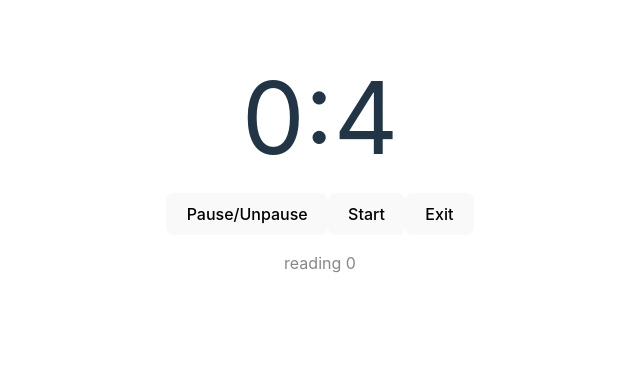
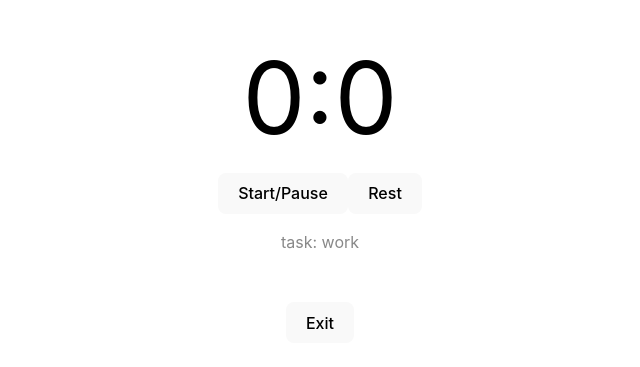
Before and after one commit to dmitriiTr/flowmodoro, a React (Vite) app: page / in a window 1280 px wide. Shown: the part 233-600 px from the top of the page, without its empty margins (320-960 px from the left). Built offline with nearby package versions, Linux system fonts and the light colour scheme.

Commit message:
Working core

```diff
--- a/src/App.tsx
+++ b/src/App.tsx
@@ -1,5 +1,6 @@
 import './App.css';
 
+import Stopwatch from './Stopwatch';
 import Timer from './Timer';
 import { useState } from 'react';
 
@@ -15,38 +16,57 @@ const App = () => {
   const [tasks, setTasks] = useState(activities
     .map(activity => ({ activity, time: 0 })) as Task[]);
 
-  const [activity, setActivity] = useState<Activity>('reading');
+  const [activity, setActivity] = useState<Activity>('work');
   const [showTimer, setShowTimer] = useState(true);
+  const [mode, setMode] = useState<'focus' | 'rest'>('focus');
+  const [lastFocus, setLastFocus] = useState(0);
 
   const handleStart = () => {
     setShowTimer(true);
   };
 
-  const handleExit = (seconds: number) => {
-    setTasks(tasks =>
-      tasks.map(t => {
+  const handleReturn = () => {
+    setShowTimer(false);
+    setMode('focus');
+  };
+
+  const handleExitTimer = () => {
+    setMode('focus');
+  };
+
+  const handleExitStopwatch = (seconds: number) => {
+    setTasks(tasks => tasks.map(t => {
       if (t.activity === activity) {
-          return { ...t, time: seconds }
+        return { ...t, time: t.time + seconds };
       } else {
         return t;
       }
     }));
-    setShowTimer(false);
+    setLastFocus(seconds);
+    setMode('rest');
   };
 
-  const handleActivitySelect = (e: React.FormEvent<HTMLSelectElement>) => {
+  const handleActivitySelect = (e: React.FormEvent<HTMLSelectElement>) =>
     setActivity(e.currentTarget.value as Activity);
-  };
 
   const selectedTask = tasks.find(a => a.activity === activity);
 
   return (
     <>
       {showTimer && selectedTask
+        ? <>
+          {mode === 'rest'
             ? <Timer
+              lastFocus={lastFocus}
               selectedTask={selectedTask}
-          handleExit={handleExit}
+              handleExit={handleExitTimer}
             />
+            : <Stopwatch
+              selectedTask={selectedTask}
+              handleExit={handleExitStopwatch}
+            />}
+          <button onClick={() => handleReturn()}>Exit</button>
+        </>
         : <>
           <table>
             <tbody>
@@ -59,8 +79,8 @@ const App = () => {
           <button onClick={() => handleStart()}>Start</button>
           <br />
           <select onChange={handleActivitySelect}>
-            {activities.map(activity =>
-              <option key={activity} value={activity}>{activity}</option>)}
+            {activities.map(a =>
+              <option selected={a === activity} key={a} value={a}>{a}</option>)}
           </select>
         </>}
     </>
--- /dev/null
+++ b/src/Stopwatch.tsx
@@ -0,0 +1,64 @@
+import { Task } from './App';
+import { useState } from 'react';
+import { useStopwatch } from 'react-timer-hook';
+
+interface StopwatchProps {
+  selectedTask: Task,
+  handleExit: (seconds: number) => void,
+}
+
+// eslint-disable-next-line @typescript-eslint/naming-convention
+const Stopwatch = (props: StopwatchProps) => {
+  const { selectedTask, handleExit } = props;
+
+  const [paused, setPaused] = useState(true);
+  const timeFocus = new Date();
+  const focusSeconds = 3; //1500
+  timeFocus.setSeconds(timeFocus.getSeconds() + focusSeconds);
+
+  const {
+    totalSeconds,
+    seconds,
+    minutes,
+    start,
+    pause
+  } = useStopwatch({
+    autoStart: false,
+  });
+
+  const handlePauseClick = () => {
+    if (!paused) {
+      pause();
+    }
+    else {
+      start();
+    }
+    setPaused(!paused);
+  };
+
+  const handleExitClick = () => {
+    handleExit(totalSeconds);
+  };
+
+  return (
+    <div className="card">
+      <div style={{
+        fontSize: '100px',
+        color: totalSeconds > focusSeconds ? 'green' : 'black'
+      }}>
+        <span>{minutes}</span>:<span>{seconds}
+        </span>
+      </div>
+      <button onClick={handlePauseClick}>Start/Pause</button>
+      <button onClick={handleExitClick}>Rest</button>
+      {/* <p className="read-the-docs">
+        P to pause, S to stop
+      </p> */}
+      <p className="read-the-docs">
+        task: {selectedTask.activity}
+      </p>
+    </div>
+  );
+};
+
+export default Stopwatch;
--- a/src/Timer.tsx
+++ b/src/Timer.tsx
@@ -1,71 +1,58 @@
 import { Task } from './App';
-import { useState } from 'react';
 import { useTimer } from 'react-timer-hook';
+
+//import { useState } from 'react';
+
 
 interface TimerProps {
   selectedTask: Task,
-  handleExit: (seconds: number) => void,
+  handleExit: () => void,
+  lastFocus: number
 }
 
 // eslint-disable-next-line @typescript-eslint/naming-convention
 const Timer = (props: TimerProps) => {
-  const { selectedTask, handleExit } = props;
-  const [total, setTotal] = useState(selectedTask.time);
+  const { handleExit, lastFocus } = props;
 
-  const [paused, setPaused] = useState(false);
-  const [mode, setMode] = useState<'focus' | 'rest'>('focus');
-  const timeFocus = new Date();
-  const focusSeconds = 4; //1500
-  timeFocus.setSeconds(timeFocus.getSeconds() + focusSeconds);
+  //const [paused, setPaused] = useState(false);
   const timeRest = new Date();
-  const restSeconds = 3; //300
-  timeRest.setSeconds(timeRest.getSeconds() + restSeconds); //300
+  const restSeconds = lastFocus / 2; // lastFocus / 5
+  timeRest.setSeconds(timeRest.getSeconds() + restSeconds);
 
   const onExpire = () => {
-    if (mode === 'focus') {
-      restart(timeRest, false);
-      setMode('rest');
-      setTotal(total + 4);
-    } else {
-      restart(timeFocus, false);
-      setMode('focus');
-    }
-    restart(mode === 'focus' ? timeRest : timeFocus, false);
+    console.warn('expired');
   };
 
   const {
-    totalSeconds,
+    //totalSeconds,
     seconds,
     minutes,
-    start,
-    pause,
-    restart,
-    resume
+    //start,
+    //pause,
+    //restart,
+    //resume
   } = useTimer({
-    autoStart: false,
-    expiryTimestamp: timeFocus,
+    autoStart: true,
+    expiryTimestamp: timeRest,
     onExpire
   });
 
-  const handlePauseClick = () => {
-    if (!paused) {
-      pause();
-    }
-    else {
-      resume();
-    }
-    setPaused(!paused);
-  };
+  // const handlePauseClick = () => {
+  //   if (!paused) {
+  //     pause();
+  //   }
+  //   else {
+  //     resume();
+  //   }
+  //   setPaused(!paused);
+  // };
 
-  const handleStartClick = () => {
-    start(); // doesent want to autostart in onExpire()
-  };
+  // const handleStartClick = () => {
+  //   start(); // doesent want to autostart in onExpire()
+  // };
 
   const handleExitClick = () => {
-    if (mode === 'focus') {
-      setTotal(total + focusSeconds - totalSeconds);
-    }
-    handleExit(total + focusSeconds - totalSeconds);
+    handleExit();
   };
 
   return (
@@ -73,14 +60,14 @@ const Timer = (props: TimerProps) => {
       <div style={{ fontSize: '100px' }}>
         <span>{minutes}</span>:<span>{seconds}</span>
       </div>
-      <button onClick={handlePauseClick}>Pause/Unpause</button>
-      <button onClick={handleStartClick}>Start</button>
-      <button onClick={handleExitClick}>Exit</button>
+      {/* <button onClick={handlePauseClick}>Pause/Unpause</button> */}
+      {/* <button onClick={handleStartClick}>Start</button> */}
+      <button onClick={handleExitClick}>End rest</button>
       {/* <p className="read-the-docs">
         P to pause, S to stop
       </p> */}
       <p className="read-the-docs">
-        {selectedTask.activity} {total}
+        rest
       </p>
     </div>
   );
```
Lines whose indentation alone changed are shown as unchanged.
